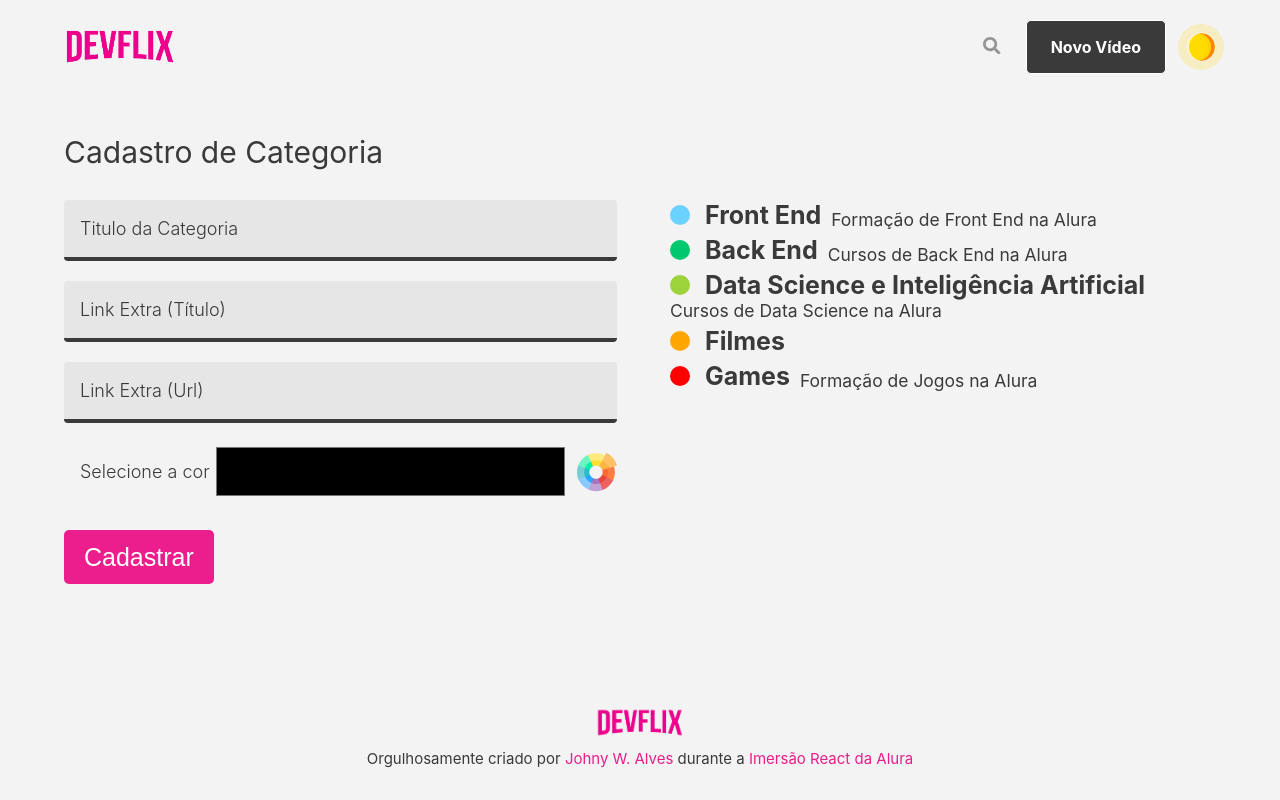
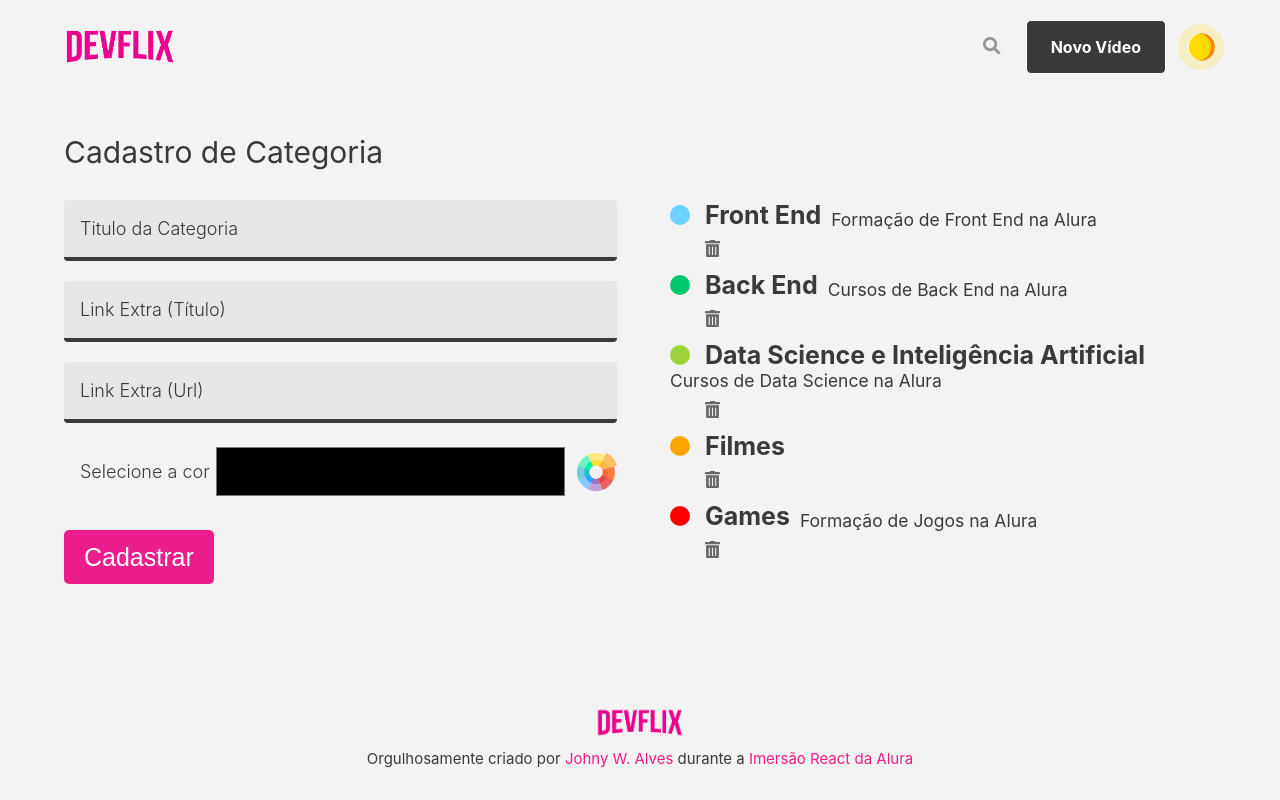
Before and after one commit to johnywalves/devflix, a Next.js app: page /cadastro/categoria in a window 1280 px wide. Built offline with nearby package versions, Linux system fonts and the light colour scheme; data requests are answered from the project's data file.

Commit message:
:sparkles: Opção para remover categorias

```diff
--- a/src/components/Formulario/index.tsx
+++ b/src/components/Formulario/index.tsx
@@ -63,10 +63,27 @@ export const Listagem = styled.ul`
 export const ListagemItem = styled.li`
   display: flex;
   flex-wrap: wrap;
+  flex-direction: column;
+  min-height: 2.5rem;
+  margin-bottom: 0.5rem;
+`
+
+export const ListagemLinha = styled.div`
+  display: flex;
+  flex-wrap: wrap;
   flex-direction: row;
   align-items: flex-end;
   min-height: 2.5rem;
-  margin-bottom: 0.5rem;
+`
+
+export const ListagemComandos = styled.div`
+  display: flex;
+  flex-wrap: wrap;
+  flex-direction: row;
+  align-items: center;
+  padding-left: 3.5rem;
+  min-height: 2.5rem;
+  margin: 0.5rem 0;
 `
 
 export const ContainerCenter = styled.div`
@@ -87,3 +104,15 @@ export const Color = styled.div`
   background-color: ${({ cor }: ColorProps) => cor};
   margin: auto 1.5rem auto 0;
 `
+
+export const ButtonRemove = styled.div`
+  color: var(--black);
+  height: 1.5rem;
+  width: 1.5rem;
+  opacity: 0.75;
+
+  &:hover {
+    cursor: pointer;
+    opacity: 0.5;
+  }
+`
--- /dev/null
+++ b/src/icons/IconTrash.tsx
@@ -0,0 +1,23 @@
+type IconSearchProps = {
+  className?: string
+}
+
+const IconTrash = ({ className }: IconSearchProps) => (
+  <svg
+    aria-hidden="true"
+    focusable="false"
+    data-prefix="fas"
+    data-icon="trash-alt"
+    role="img"
+    xmlns="http://www.w3.org/2000/svg"
+    viewBox="0 0 448 512"
+    className={className}
+  >
+    <path
+      fill="currentColor"
+      d="M32 464a48 48 0 0 0 48 48h288a48 48 0 0 0 48-48V128H32zm272-256a16 16 0 0 1 32 0v224a16 16 0 0 1-32 0zm-96 0a16 16 0 0 1 32 0v224a16 16 0 0 1-32 0zm-96 0a16 16 0 0 1 32 0v224a16 16 0 0 1-32 0zM432 32H312l-9.4-18.7A24 24 0 0 0 281.1 0H166.8a23.72 23.72 0 0 0-21.4 13.3L136 32H16A16 16 0 0 0 0 48v32a16 16 0 0 0 16 16h416a16 16 0 0 0 16-16V48a16 16 0 0 0-16-16z"
+    ></path>
+  </svg>
+)
+
+export default IconTrash
--- a/src/pages/cadastro/categoria.tsx
+++ b/src/pages/cadastro/categoria.tsx
@@ -8,9 +8,13 @@ import {
   BoxForm,
   Listagem,
   ListagemItem,
-  Color
+  ListagemLinha,
+  ListagemComandos,
+  Color,
+  ButtonRemove
 } from 'components/Formulario'
 
+import IconTrash from 'icons/IconTrash'
 import categoriasRepository from 'repositories/categorias'
 import useFormCategoria from 'hooks/useFormCategoria'
 import { CategoriaProps } from 'interfaces'
@@ -44,6 +48,23 @@ const CadastroCategoria = () => {
         setSaving(false)
         setCategorias([...categorias, values])
         clearForm()
+      })
+      .catch(() => {
+        setSaving(false)
+      })
+  }
+
+  const removeCategoria = (categoriaId: number) => {
+    categoriasRepository
+      .remove(categoriaId)
+      .then(() => {
+        setCategorias(
+          categorias
+            .filter((categoria) => categoria.id !== categoriaId)
+            .map((c) => c)
+        )
+        clearForm()
+        setSaving(false)
       })
       .catch(() => {
         setSaving(false)
@@ -107,9 +128,18 @@ const CadastroCategoria = () => {
           <Listagem>
             {categorias.map((categoria, indice) => (
               <ListagemItem key={indice}>
-                <Color cor={categoria.cor} />
-                <span>{categoria.titulo}</span>{' '}
-                {categoria.link_extra ? categoria.link_extra.text : ''}
+                <ListagemLinha>
+                  <Color cor={categoria.cor} />
+                  <span>{categoria.titulo}</span>{' '}
+                  {categoria.link_extra ? categoria.link_extra.text : ''}
+                </ListagemLinha>
+                <ListagemComandos>
+                  <ButtonRemove
+                    onClick={() => removeCategoria(categoria.id || 0)}
+                  >
+                    <IconTrash />
+                  </ButtonRemove>
+                </ListagemComandos>
               </ListagemItem>
             ))}
           </Listagem>
--- a/src/repositories/categorias.ts
+++ b/src/repositories/categorias.ts
@@ -17,6 +17,19 @@ const create = (objetoDaCategoria: CategoriaProps) => {
     }
 
     throw new Error('Não foi possível cadastrar os dados :(')
+  })
+}
+
+const remove = (id: number) => {
+  return fetch(`${URL_CATEGORIES}/${id}`, {
+    method: 'DELETE'
+  }).then(async (respostaDoServidor) => {
+    if (respostaDoServidor.ok) {
+      const resposta = await respostaDoServidor.json()
+      return resposta
+    }
+
+    throw new Error('Não foi possível remover os dados :(')
   })
 }
 
@@ -46,6 +59,7 @@ const getAllWithVideos = () => {
 
 export default {
   create,
+  remove,
   getAllWithVideos,
   getAll
 }
```
